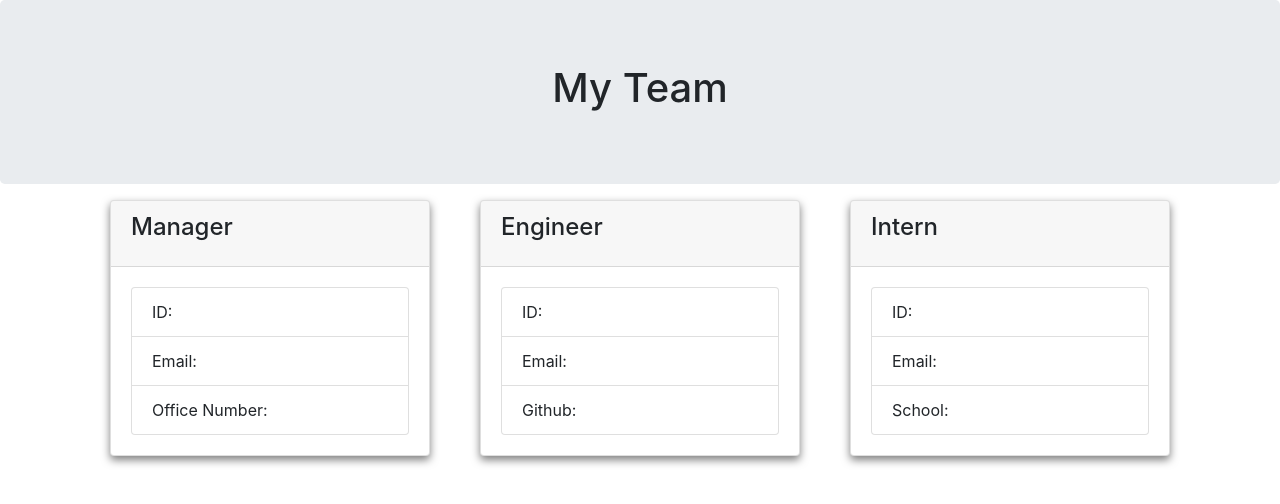
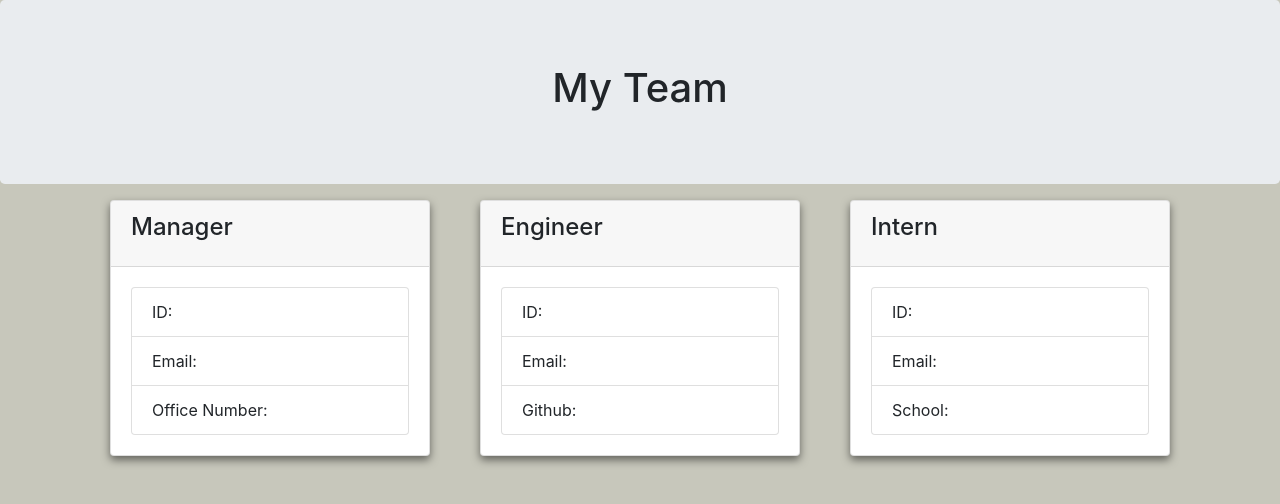
Before and after one commit to ttngu/10_EmployeeSummary, a website: page Develop/output/team.html in a window 1280 px wide. Drawn offline with nearby package versions, Linux system fonts and the light colour scheme.

Commit message:
updated background color

```diff
--- a/Develop/output/style.css
+++ b/Develop/output/style.css
@@ -1,3 +1,7 @@
+body {
+    background-color: #c7c7bb;
+}
+
 .employee {
     margin: auto;
     width: 20rem;
```
